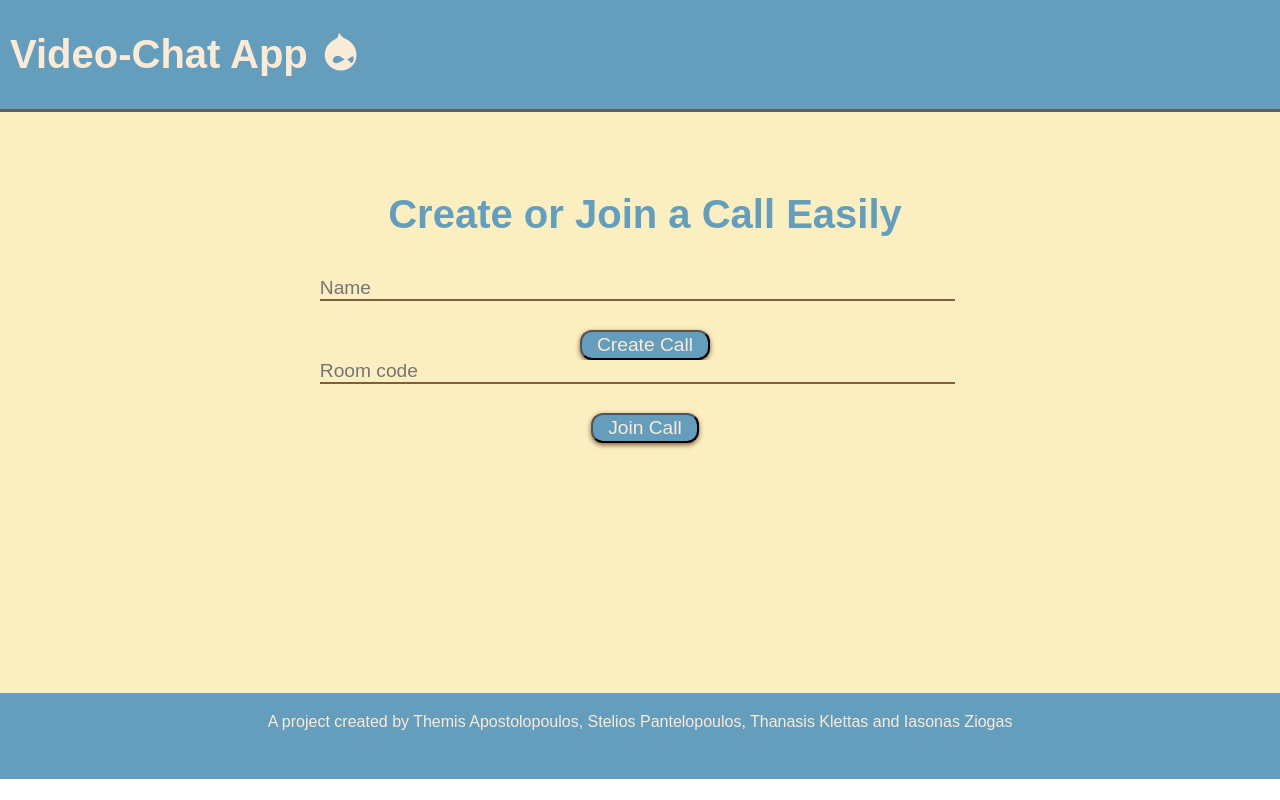
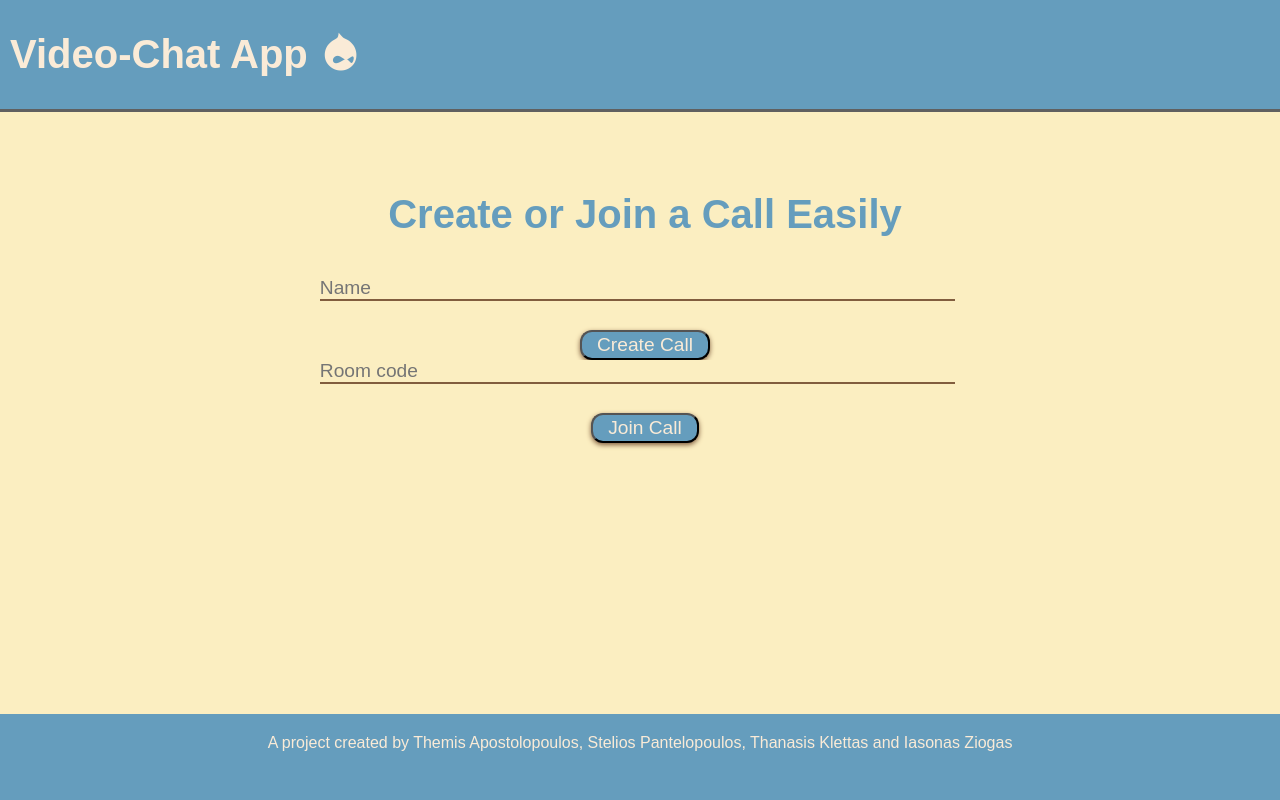
Before and after one commit to ThanasisKl/WebRTC-Project, a Node server app: page / in a window 1280 px wide. Run offline with Node 20, Linux system fonts and the light colour scheme; some libraries are stand-ins or nearby versions.

Commit message:
style changes

```diff
--- a/public/css/login_style.css
+++ b/public/css/login_style.css
@@ -8,11 +8,19 @@ header{
     border-bottom: rgb(180, 180, 180) outset 3px;
 }
 
+body{
+    margin: 0em;
+    display: flex;
+    flex-direction: column;
+    flex-wrap: wrap;
+    min-height: 100vh;
+}
+
 main{
+    flex:1;
     padding-top: 5em;
     background-color: #fbeec1;
     padding-left: 10px;
-    padding-bottom: 250px;
     text-align: center;
 }
 
```
